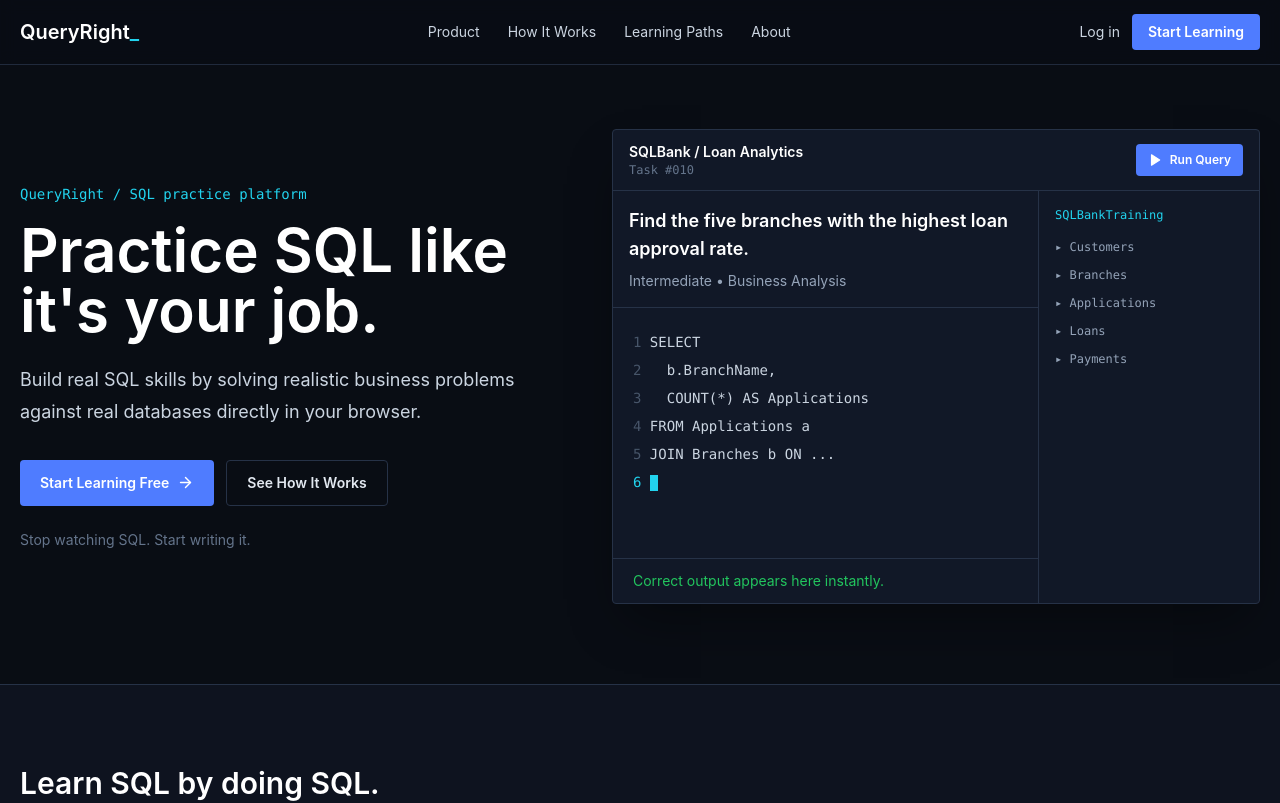
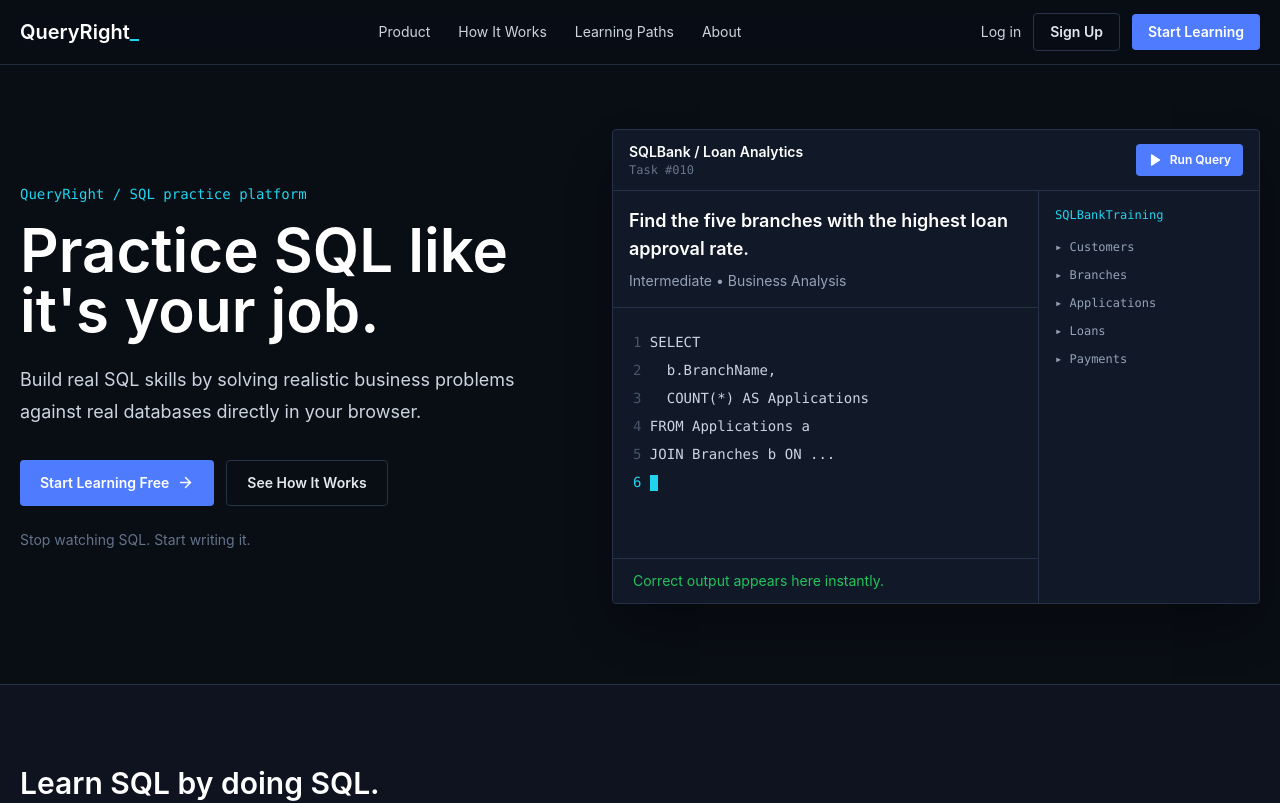
Before and after one commit to holygrail0063/SQL0.01, a Next.js app in the folder frontend/: page / in a window 1280 px wide. Shown: the top 803 px of the page. Built offline with nearby package versions, Linux system fonts and the light colour scheme.

Commit message:
Add signup button to home header

```diff
--- a/frontend/components/PublicHeader.tsx
+++ b/frontend/components/PublicHeader.tsx
@@ -18,6 +18,9 @@
         </nav>
         <div className="flex items-center gap-3">
           <Link href="/login" className="hidden text-sm text-slate-300 hover:text-white sm:block">Log in</Link>
+          <Link href="/signup" className="hidden rounded border border-line px-4 py-2 text-sm font-semibold text-slate-200 hover:border-cyan/70 hover:text-white sm:inline-flex">
+            Sign Up
+          </Link>
           <Link href="/signup" className="rounded bg-brand px-4 py-2 text-sm font-semibold text-white hover:bg-brand/90">
             Start Learning
           </Link>
```
